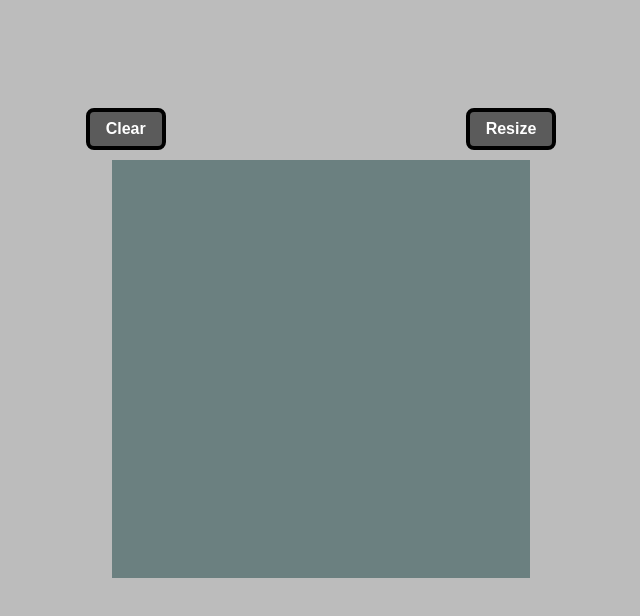
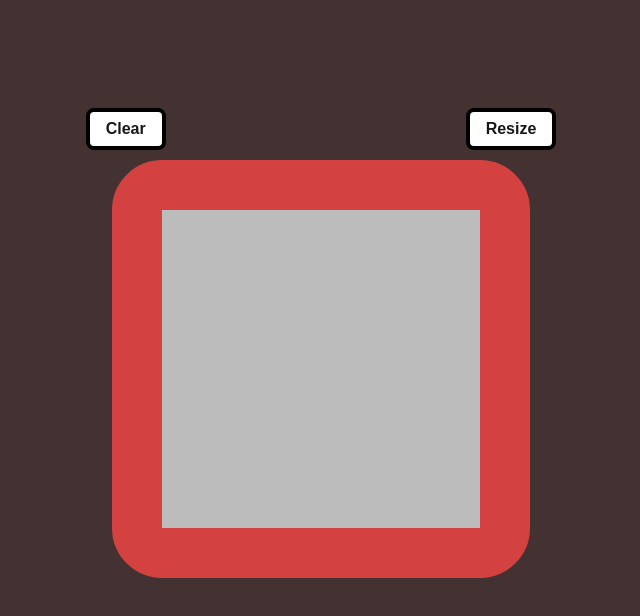
Before and after one commit to jackr271/etch-a-sketch, a plain HTML site: page index.html in a window 1280 px wide. Shown: the whole page, without its empty margins (319-959 px from the left). Drawn offline with Linux system fonts and the light colour scheme.

Commit message:
feat: adjust css style (color etc.)

```diff
--- a/style.css
+++ b/style.css
@@ -3,7 +3,7 @@ body {
     display: flex;
     justify-content: center;
     align-items: center;
-    background-color: rgb(188, 188, 188);
+    background-color: rgb(68, 50, 50);
 
     flex-direction: column;
     padding: 100px;
@@ -20,16 +20,19 @@ body {
 button {
     padding: 8px 16px;
     border-radius: 8px;
-    background-color: rgb(91, 91, 91);
+    background-color: rgb(255, 255, 255);
     border: 4px solid black;
-    color: white;
+    color: rgb(24, 24, 24);
     font-size: medium;
     font-weight: 600;
     font-family: sans-serif;
 }
 
 .box-grid {
-    background-color: rgb(107, 128, 128);
+    background-color: rgb(188, 188, 188);
+
+    border: 50px solid rgb(212, 65, 65);
+    border-radius: 50px;
 
     max-width: 80vmin;
     aspect-ratio: 1 / 1;
```
